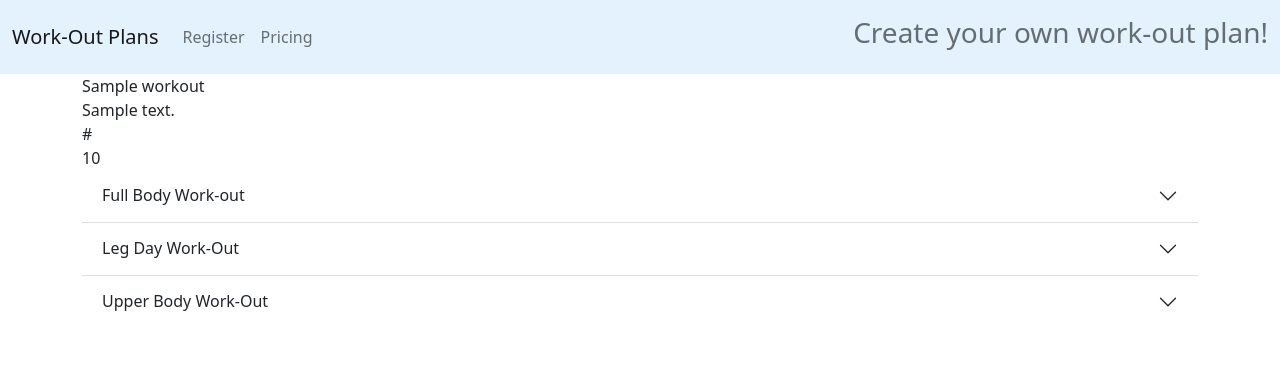
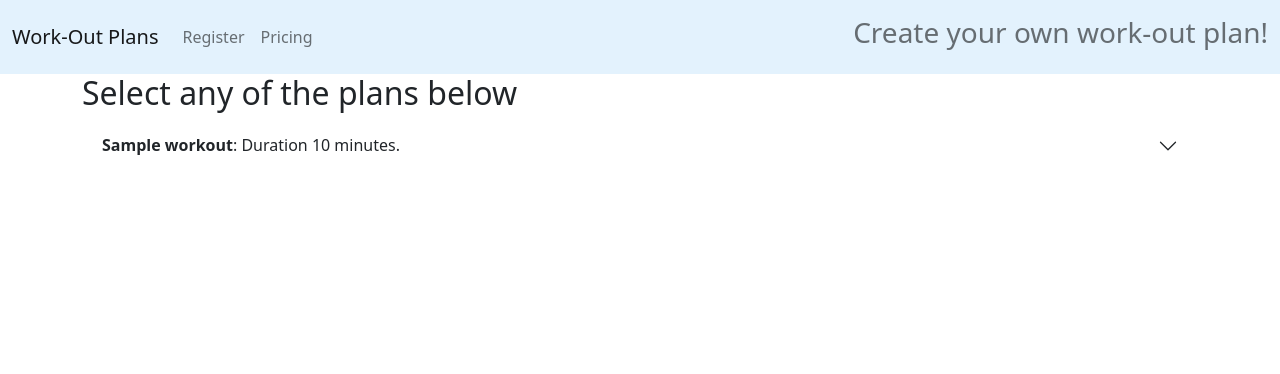
Before and after one commit to elgas/work-out-generator, a Flask app: page / in a window 1280 px wide. Shown: the top 374 px of the page. Run offline with Flask 2, Linux system fonts and the light colour scheme; a database or web service that is not in the repository returns one stand-in record (values such as "Sample title"); some libraries are stand-ins or nearby versions.

Commit message:
Bind data from database to accordion

```diff
--- a/templates/workouts.html
+++ b/templates/workouts.html
@@ -1,45 +1,21 @@
 {% extends "base.html" %}
 {% block content %}
 
-
-    {% for workout in workouts %}
-        {{ workout.workout_name }}<br>
-        {{ workout.workout_description }}<br>
-        {{ workout.url }}<br>
-        {{ workout.workout_duration_mins }}<br>
-    {% endfor %}
-
+    <h2> Select any of the plans below</h2>
     <div class="accordion accordion-flush" id="accordionFlushExample">
+        {% for workout in workouts %}
         <div class="accordion-item">
           <h2 class="accordion-header" id="flush-headingOne">
             <button class="accordion-button collapsed" type="button" data-bs-toggle="collapse" data-bs-target="#flush-collapseOne" aria-expanded="false" aria-controls="flush-collapseOne">
-              Full Body Work-out
+               <strong> {{ workout.workout_name }} </strong> : Duration {{ workout.workout_duration_mins }} minutes.
             </button>
           </h2>
           <div id="flush-collapseOne" class="accordion-collapse collapse" aria-labelledby="flush-headingOne" data-bs-parent="#accordionFlushExample">
-            <div class="accordion-body">Placeholder content for this accordion, which is intended to demonstrate the <code>.accordion-flush</code> class. This is the first item's accordion body.</div>
+            <div class="accordion-body">{{ workout.workout_description }}</div>
+            <img src="{{ workout.url }}" class="rounded float-end" alt="a person excercising">
           </div>
         </div>
-        <div class="accordion-item">
-          <h2 class="accordion-header" id="flush-headingTwo">
-            <button class="accordion-button collapsed" type="button" data-bs-toggle="collapse" data-bs-target="#flush-collapseTwo" aria-expanded="false" aria-controls="flush-collapseTwo">
-              Leg Day Work-Out
-            </button>
-          </h2>
-          <div id="flush-collapseTwo" class="accordion-collapse collapse" aria-labelledby="flush-headingTwo" data-bs-parent="#accordionFlushExample">
-            <div class="accordion-body">Placeholder content for this accordion, which is intended to demonstrate the <code>.accordion-flush</code> class. This is the second item's accordion body. Let's imagine this being filled with some actual content.</div>
-          </div>
-        </div>
-        <div class="accordion-item">
-          <h2 class="accordion-header" id="flush-headingThree">
-            <button class="accordion-button collapsed" type="button" data-bs-toggle="collapse" data-bs-target="#flush-collapseThree" aria-expanded="false" aria-controls="flush-collapseThree">
-              Upper Body Work-Out
-            </button>
-          </h2>
-          <div id="flush-collapseThree" class="accordion-collapse collapse" aria-labelledby="flush-headingThree" data-bs-parent="#accordionFlushExample">
-            <div class="accordion-body">Placeholder content for this accordion, which is intended to demonstrate the <code>.accordion-flush</code> class. This is the third item's accordion body. Nothing more exciting happening here in terms of content, but just filling up the space to make it look, at least at first glance, a bit more representative of how this would look in a real-world application.</div>
-          </div>
-        </div>
-      </div>
+        {% endfor %}
+    </div>
 
 {% endblock %}
```
